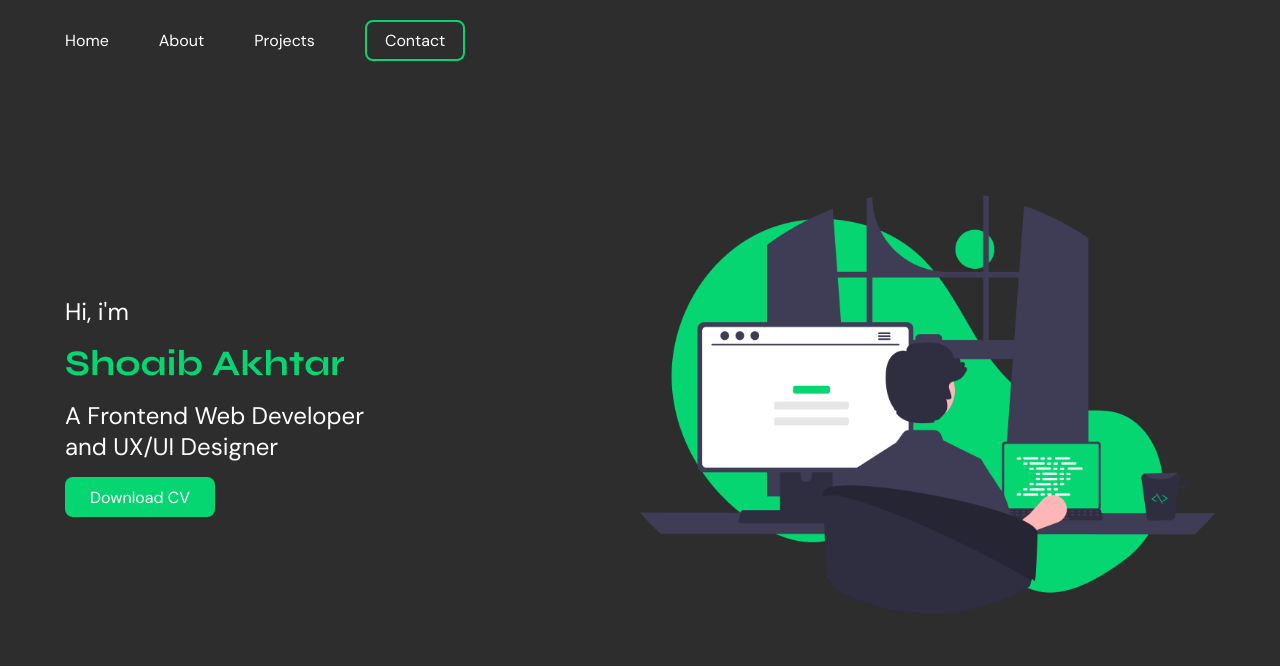
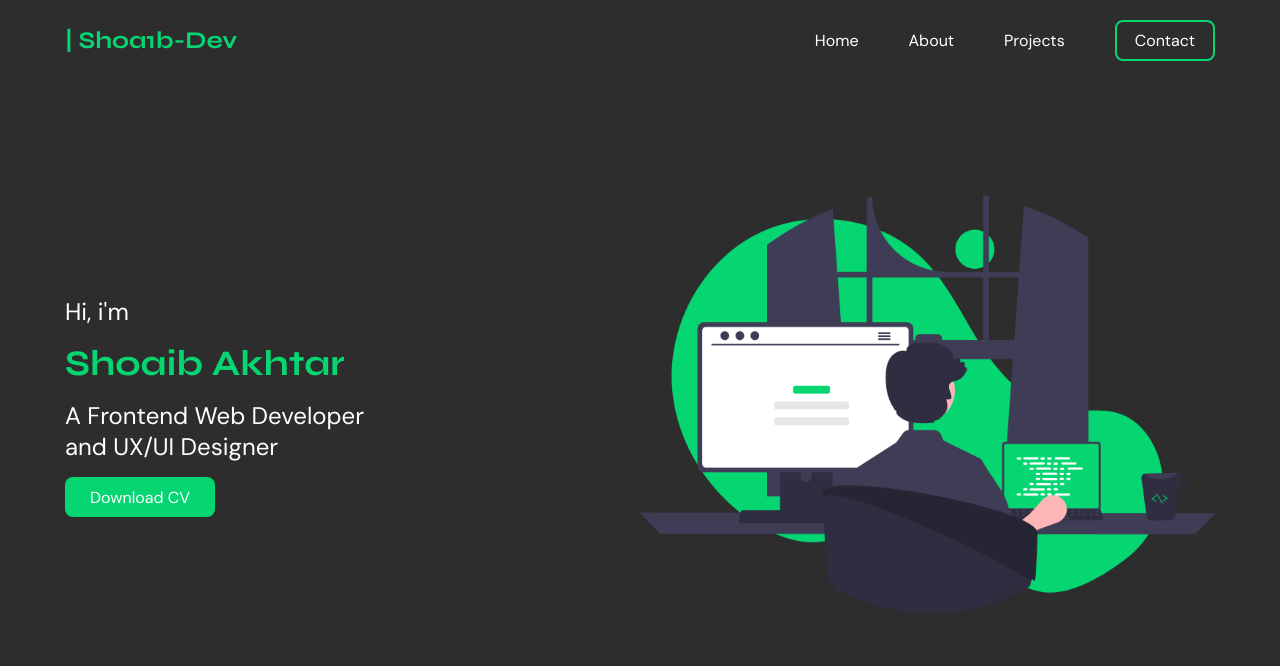
Before and after one commit to shoa1bdev/shoa1b-dev, a plain HTML site: page index.html in a window 1280 px wide. Shown: the top 666 px of the page. Drawn offline with Linux system fonts and the light colour scheme.

Commit message:
Update index.html

```diff
--- a/index.html
+++ b/index.html
@@ -10,6 +10,7 @@
 </head>
 <body>
 	<nav class="nav-bar">
+                <h1 id='logo'>| Shoa1b-Dev</h1>
 		<ul class="navlinks">
 			<i class="fa-solid fa-xmark"></i>
 			<li class="navlink home"><a href="#home">Home</a></li>
```
